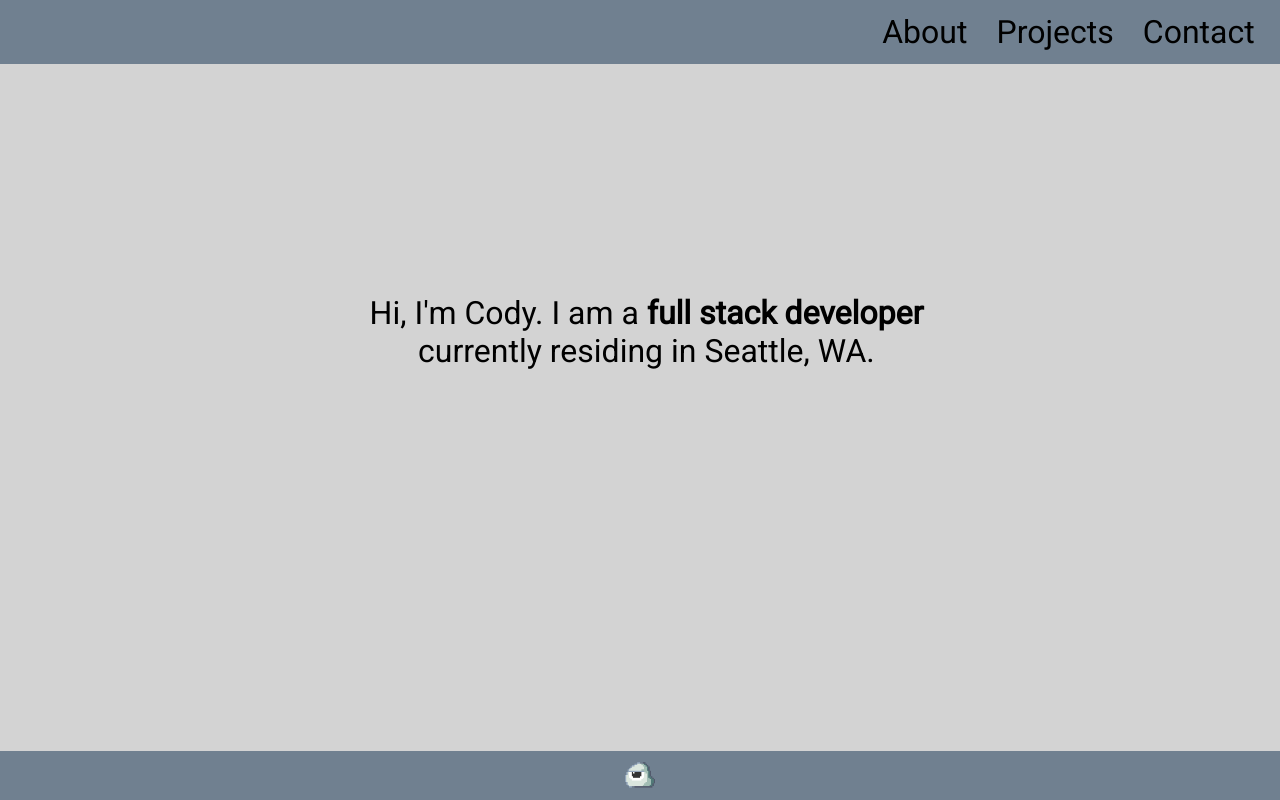
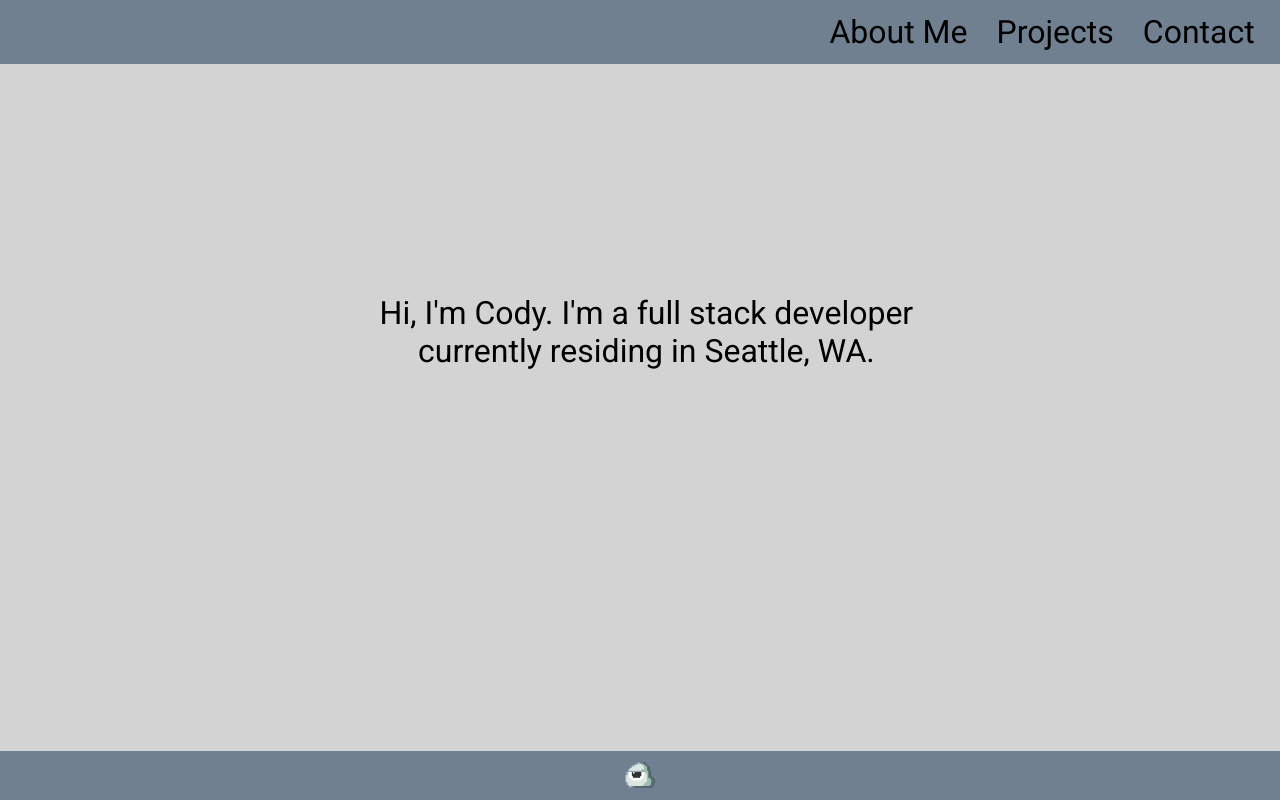
Before and after one commit to hcodydibble/portfolio, a Flask app: page / in a window 1280 px wide. Run offline with Flask 2, Linux system fonts and the light colour scheme.

Commit message:
finished the contact page, started about me page

```diff
--- a/static/css/style.css
+++ b/static/css/style.css
@@ -76,7 +76,7 @@ footer div{
     width: 3.5%;
 }
 
-.me-stuff{
+.intro{
     flex: 1 0 auto;
     margin-left: auto;
     margin-right: auto;
@@ -85,12 +85,12 @@ footer div{
     width: 50%;
 }
 
-.me-stuff h3, .me-stuff p{
+.intro h3, .intro p{
     background-color: lightgrey;
     padding-left: 2%;
 }
 
-.me-stuff p{
+.intro p{
     font-size:;
 }
 
--- a/templates/about.html
+++ b/templates/about.html
@@ -1,5 +1,7 @@
 {% extends 'base.html' %}
 
 {% block content %}
-    <h1>Holder</h1>
+    <div class='about-me'>
+
+    </div>
 {% endblock %}
--- a/templates/base.html
+++ b/templates/base.html
@@ -5,13 +5,14 @@
     <link rel="stylesheet" type="text/css" href="{{ url_for('static', filename='css/style.css') }}">
     <link rel="stylesheet" href="https://cdnjs.cloudflare.com/ajax/libs/font-awesome/4.7.0/css/font-awesome.min.css">
     <link href="https://fonts.googleapis.com/css?family=Roboto" rel="stylesheet">
+    <link rel="icon" href="{{ url_for('static', filename='img/c_mon9.png') }}">
     <title>Cody's Portfolio</title>
 </head>
 <body>
     <div class='navbar'>
         <nav>
             {% if request.path == '/' %}
-                <a href="{{ url_for('about_view') }}">About</a>
+                <a href="{{ url_for('about_view') }}">About Me</a>
                 <a href="{{ url_for('projects_view') }}">Projects</a>
                 <a href="{{ url_for('contact_view') }}">Contact</a>
             {% elif request.path == '/about' %}
@@ -20,11 +21,11 @@
                 <a href="{{ url_for('contact_view') }}">Contact</a>
             {% elif request.path == '/projects' %}
                 <a href="{{ url_for('home_view') }}">Home</a>
-                <a href="{{ url_for('about_view') }}">About</a>
+                <a href="{{ url_for('about_view') }}">About Me</a>
                 <a href="{{ url_for('contact_view') }}">Contact</a>
             {% elif request.path == '/contact' %}
                 <a href="{{ url_for('home_view') }}">Home</a>
-                <a href="{{ url_for('about_view') }}">About</a>
+                <a href="{{ url_for('about_view') }}">About Me</a>
                 <a href="{{ url_for('projects_view') }}">Projects</a>
             {% endif %}
         </nav>
--- a/templates/home.html
+++ b/templates/home.html
@@ -1,7 +1,7 @@
 {% extends 'base.html' %}
 
 {%block content %}
-<div class='me-stuff'>
-    <h3>Hi, I'm Cody. I am a <strong>full stack developer</strong> currently residing in Seattle, WA.</h3>
+<div class='intro'>
+    <h3>Hi, I'm Cody. I'm a full stack developer currently residing in Seattle, WA.</h3>
 </div>
 {% endblock %}
```
Also changed, not shown: static/img/c_mon9.png (added), static/img/cody_headshot.jpeg (added).
